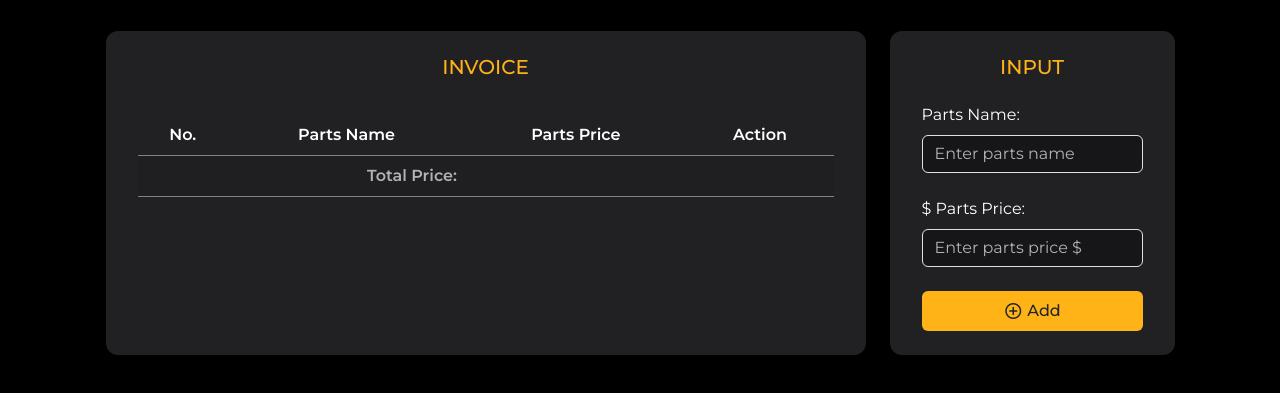
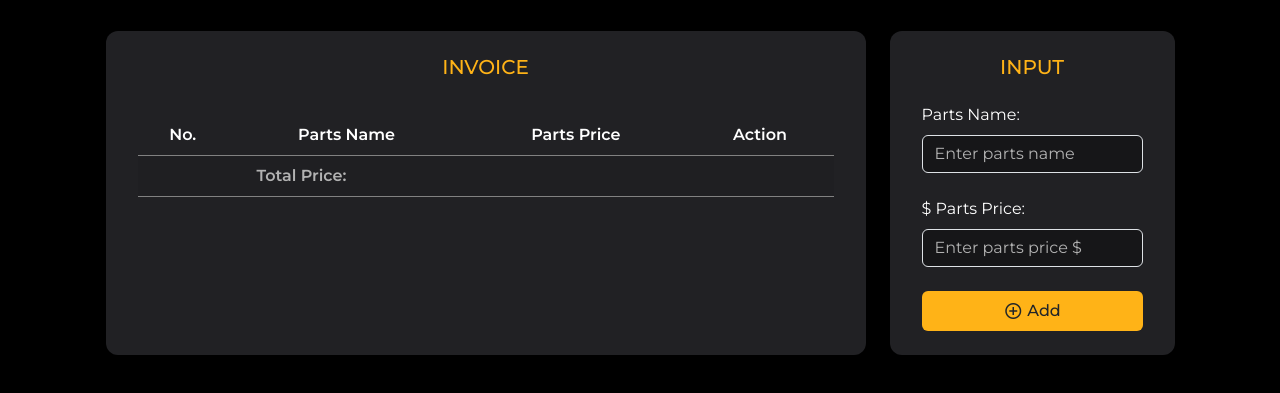
Before and after one commit to gmsakibursabbir/firstapp, a plain HTML site: page index.html in a window 1280 px wide. Shown: the part 151-544 px from the top of the page. Drawn offline with nearby package versions, Linux system fonts and the light colour scheme; a web font is replaced by a local one.

Commit message:
Update index.html

```diff
--- a/index.html
+++ b/index.html
@@ -80,8 +80,9 @@
             <tbody id="partList"></tbody>
             <tbody class="tp-price">
               <tr>
-                <td colspan="3" class="totalname">Total Price:</td>
+                <td colspan="2" class="totalname">Total Price:</td>
                 <td id="totalCost"></td>
+                <td></td>
               </tr>
             </tbody>
           </table>
```
